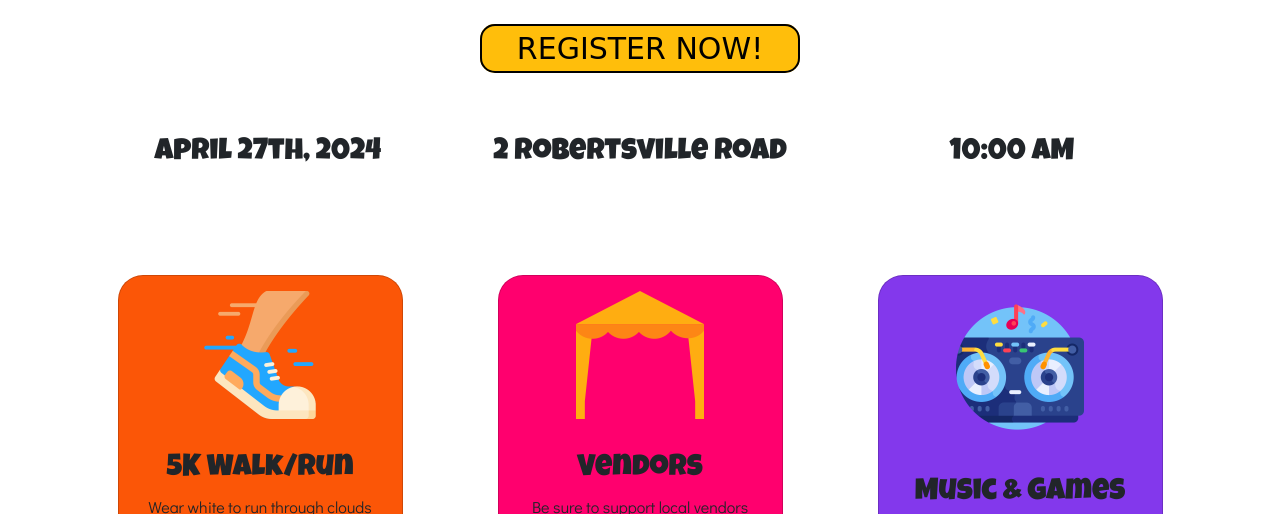
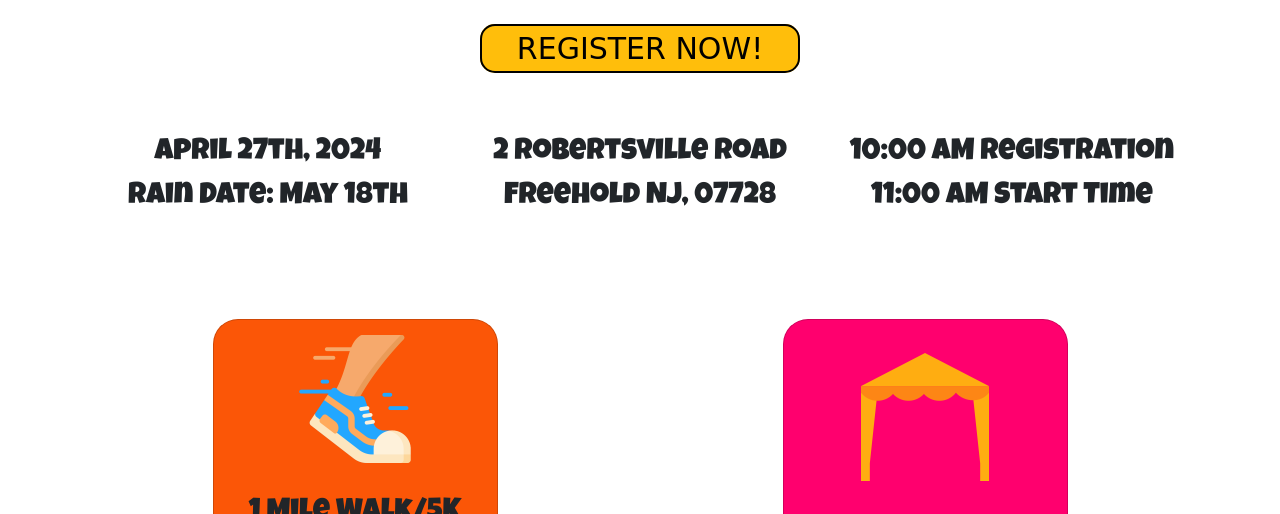
Before and after one commit to matthewkouveliotes/ColorRun, a plain HTML site: page index.html in a window 1280 px wide. Shown: the part 438-952 px from the top of the page. Drawn offline with nearby package versions, Linux system fonts and the light colour scheme; a web font is replaced by a local one.

Commit message:
Update time and cards

```diff
--- a/index.html
+++ b/index.html
@@ -71,12 +71,15 @@
             <div class="row my-5">
                 <div class="col-12 col-lg-4">
                     <h3>April 27th, 2024</h3>
+                    <h3>Rain Date: May 18th</h3>
                 </div>
                 <div class="col-12 col-lg-4">
                     <h3>2 Robertsville Road</h3>
+                    <h3>Freehold NJ, 07728</h3>
                 </div>
                 <div class="col-12 col-lg-4">
-                    <h3>10:00 AM</h3>
+                    <h3>10:00 AM Registration</h3>
+                    <h3>11:00 AM Start Time</h3>
                 </div>
             </div>
 
@@ -87,7 +90,7 @@
         <div class="card-icon">
           <img class="img-fluid" src="img/icons/run.png" alt="Run icons created by Freepik - Flaticon">
         </div>
-        <h3>5K Walk/Run</h3>
+        <h3>1 Mile Walk/5K Run</h3>
         <p>Wear white to run through clouds of color and get tie-dyed for a good cause.
         </p>
       </div>
@@ -101,14 +104,6 @@
         </p>
       </div>
 
-      <div class="col-10 col-lg-3 mx-lg-0 card" id="cardThree">
-        <div class="card-icon">
-          <img class="img-fluid" src="img/icons/dj-mixer.png" alt="Dj mixer icons created by Freepik - Flaticon">
-        </div>
-        <h3>Music & Games</h3>
-        <p>Stick around after the run for a variety of music and games.
-        </p>
-      </div>
     </div>
     <div class="row text-center justify-content-center my-5">
       <div class="col-10 col-md-4 mb-3 mb-lg-0">
```
Also changed, not shown: sponsors.html (+1 -1 lines).
